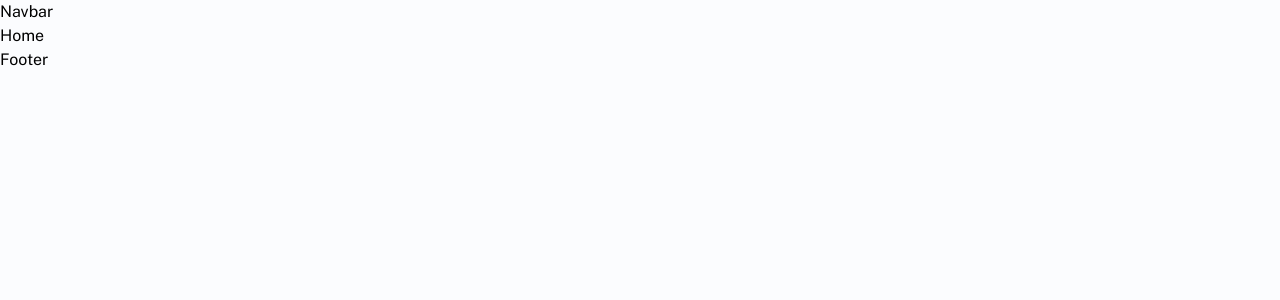
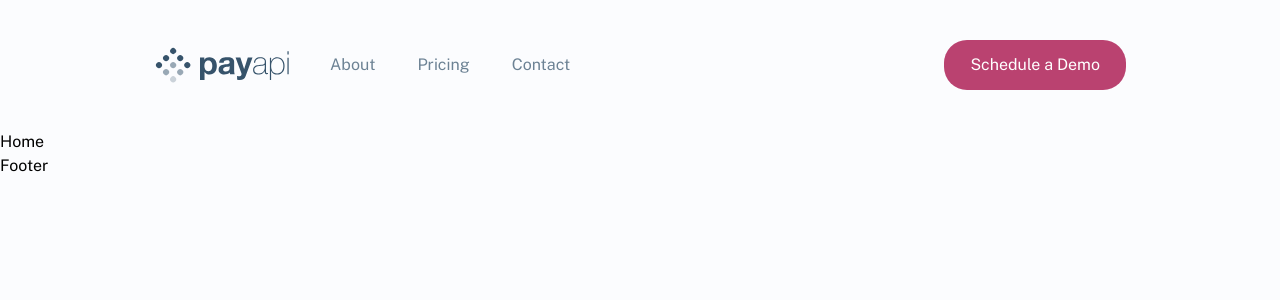
Before and after one commit to Silkiercomet/payapi-full-website-react, a React (Vite) app: page / in a window 1280 px wide. Shown: the top 300 px of the page. Built offline with nearby package versions, Linux system fonts and the light colour scheme.

Commit message:
navbar both viewports created

```diff
--- a/src/App.css
+++ /dev/null
@@ -1,57 +0,0 @@
-@import url("https://fonts.googleapis.com/css2?family=DM+Serif+Display&family=Public+Sans:wght@100;300;400;500;600;700;800;900&display=swap");
-/*
-  1. Use a more-intuitive box-sizing model.
-*/
-*, *::before, *::after {
-  box-sizing: border-box;
-}
-/*
-  2. Remove default margin
-*/
-* {
-  margin: 0;
-}
-/*
-  3. Allow percentage-based heights in the application
-*/
-html, body {
-  height: 100%;
-}
-/*
-  Typographic tweaks!
-  4. Add accessible line-height
-  5. Improve text rendering
-*/
-body {
-  line-height: 1.5;
-  -webkit-font-smoothing: antialiased;
-  font-family: "Public Sans",sans-serif;
-}
-/*
-  6. Improve media defaults
-*/
-img, picture, video, canvas, svg {
-  display: block;
-  max-width: 100%;
-}
-/*
-  7. Remove built-in form typography styles
-*/
-input, button, textarea, select {
-  font: inherit;
-}
-/*
-  8. Avoid text overflows
-*/
-p, h1, h2, h3, h4, h5, h6 {
-  overflow-wrap: break-word;
-}
-header, h1, h2, h3, h4, h5, h6 {
-  font-family: 'DM Serif Display', serif;
-}
-/*
-  9. Create a root stacking context
-*/
-#root, #__next {
-  isolation: isolate;
-}
--- a/src/App.jsx
+++ b/src/App.jsx
@@ -4,7 +4,6 @@ import {About, Home, Pricing, Contact} from "./pages"
 import Navbar from './components/Navbar';
 import Footer from './components/Footer';
 import NotFound from './components/NotFound';
-import './App.css'
 
 function App() {
 
--- /dev/null
+++ b/src/components/MobileMenu.jsx
@@ -0,0 +1,33 @@
+import style from './styles/mobileMenu.module.css'; // CSS file for styling
+import  Close  from "../assets/shared/mobile/close.svg";
+
+const MobileMenu = ({isMenuOpen, toggleMenu = f => f, handleNavigation = f => f}) => {
+
+
+  return (
+    <>
+      {/* Modal overlay */}
+      {isMenuOpen && (
+        <div className={style.modal_overlay} onClick={toggleMenu}>
+          {/* Mobile menu content */}
+          <div className={style.mobile_menu}>
+            {/* Menu items */}
+            <figure>
+                <img src={Close} alt="close icon for mobile menu" />
+            </figure>
+
+            <ul>
+              <li onClick={() => handleNavigation(1)}>Home</li>
+              <li onClick={() => handleNavigation(2)}>About</li>
+              <li onClick={() => handleNavigation(3)}>Pricing</li>
+              <li onClick={() => handleNavigation(4)}>Contact</li>
+              <li><button>Schedule a Demo</button></li>
+            </ul>
+          </div>
+        </div>
+      )}
+    </>
+  );
+};
+
+export default MobileMenu;
--- a/src/components/Navbar.jsx
+++ b/src/components/Navbar.jsx
@@ -1,9 +1,44 @@
-import React from 'react'
+import {useState} from 'react';
+import style from "./styles/nav.module.css";
+import  Logo  from "../assets/shared/desktop/logo.svg";
+import  Hamburguer  from "../assets/shared/mobile/menu.svg";
+import { useNavigate } from 'react-router-dom';
+import { handleRedirect } from '../utilities/utilities';
+import MobileMenu from './MobileMenu';
+import ScheduleBtn from './ScheduleBtn';
 
 const Navbar = () => {
+  const navigate = useNavigate();
+  const [isMenuOpen, setMenuOpen] = useState(false);
+  const toggleMenu = () => {
+    setMenuOpen(!isMenuOpen);
+  };
+  const handleNavigation = (page = 1) => {
+    handleRedirect(page, navigate)
+  }
   return (
-    <div>Navbar</div>
-  )
-}
+    <nav className={style.navbar}>
+      <div className={style.navbar__left}>
+        <figure onClick={() => handleRedirect(1 , navigate)}>
+          <img src={Logo} alt="payapi logo" />
+        </figure>
+        <ul className={style.navbar__left_desktop}>
+          <li onClick={() => handleNavigation(2)}>About</li>
+          <li onClick={() => handleNavigation(3)}>Pricing</li>
+          <li onClick={() => handleNavigation(4)}>Contact</li>
+        </ul>
+      </div>
+      <div className={style.navbar__right}>
+        <figure className={style.navbar__right_mobile} onClick={toggleMenu}>
+          <img src={Hamburguer} alt="mobile menu" />
+        </figure>
+        <div className={style.navbar__right_desktop}>
+        <ScheduleBtn />
+        </div>
+      </div>
+      {isMenuOpen && <MobileMenu isMenuOpen={isMenuOpen} toggleMenu={toggleMenu} handleNavigation={handleNavigation}/>}
+    </nav>
+  );
+};
 
-export default Navbar
+export default Navbar;
--- /dev/null
+++ b/src/components/ScheduleBtn.jsx
@@ -0,0 +1,9 @@
+import { useNavigate } from 'react-router-dom';
+const ScheduleBtn = () => {
+    const navigate = useNavigate();
+  return (
+    <button className='btn' onClick={() => navigate("/pricing")}>Schedule a Demo</button>
+  )
+}
+
+export default ScheduleBtn
--- /dev/null
+++ b/src/components/styles/mobileMenu.module.css
@@ -0,0 +1,67 @@
+/* Modal overlay */
+.modal_overlay {
+    position: fixed;
+    top: 0;
+    left: 0;
+    width: 100%;
+    height: 100%;
+    background-color: rgba(0, 0, 0, 0.6);
+    z-index: 100;
+    display: flex;
+    justify-content: flex-end;
+    align-items: center;
+  }
+
+  /* Mobile menu content */
+  .mobile_menu {
+    position: relative;
+    z-index: 99;
+    background-color: var(--darkgray);
+    color: white;
+    padding: 40px 20px;
+    width: 80%;
+    height: 100%;
+    max-width: 300px;
+    animation: slideIn 0.3s ease-in-out;
+  }
+  .mobile_menu figure{
+    display: flex;
+    padding-bottom: 25px;
+  }
+  .mobile_menu figure img{
+    margin-left: auto;
+    cursor: pointer;
+  }
+  /* Menu items */
+  .mobile_menu ul {
+    display: grid;
+    place-items: center;
+    gap: 15px;
+    list-style-type: none;
+    padding: 0;
+    margin: 0;
+    padding-top: 25px;
+    border-top: 1px solid white;
+  }
+
+  .mobile_menu li {
+    margin-bottom: 10px;
+    cursor: pointer;
+  }
+
+  /* Slide-in animation */
+  @keyframes slideIn {
+    from {
+      transform: translateX(100%);
+      opacity: 0;
+    }
+    to {
+      transform: translateX(0);
+      opacity: 1;
+    }
+  }
+  @media screen and (min-width:820px) {
+    .modal_overlay{
+        display: none;
+    }
+  }
--- /dev/null
+++ b/src/components/styles/nav.module.css
@@ -0,0 +1,49 @@
+.navbar__left_desktop, .navbar__right_desktop{
+    display: none;
+}
+.navbar{
+    position: relative;
+    display: flex;
+    justify-content: space-between;
+    align-items: center;
+    margin-block: 40px;
+    padding-inline: 24px;
+}
+.navbar__left figure, .navbar__right_mobile{
+    cursor: pointer;
+}
+@media screen and (min-width:820px) {
+    .navbar__left_desktop, .navbar__right_desktop{
+        display: flex;
+    }
+    .navbar__right_mobile{
+        display: none;
+    }
+    .navbar__left{
+        display: flex;
+        align-items: center;
+        gap: 25px;
+    }
+    .navbar__left_desktop{
+        list-style: none;
+        padding-left: 0;
+        color: var(--lightgray);
+    }
+    .navbar__left_desktop > *{
+        margin-right: 10px;
+        cursor: pointer;
+        border: 1px solid transparent;
+        padding: 2px 15px;
+        border-radius: 15px;
+        transition: 300ms ease-in-out;
+    }
+    .navbar__left_desktop > *:hover{
+        border-color: var(--pink);
+    }
+}
+@media screen and (min-width:1020px) {
+    .navbar{
+        max-width: 1020px;
+        margin-inline: auto;
+    }
+}
--- a/src/index.css
+++ b/src/index.css
@@ -63,3 +63,22 @@ header, h1, h2, h3, h4, h5, h6 {
 #root, #__next {
   isolation: isolate;
 }
+
+/* schedule btn component */
+
+.btn{
+  padding: 12px 25px;
+  color: white;
+  background-color: var(--pink);
+  border-radius: 23px;
+  border: 1px solid transparent;
+
+  transition: 300ms ease-in-out;
+  cursor: pointer;
+}
+.btn:hover{
+  color: var(--pink);
+  border-color: var(--pink);
+  background-color: transparent;
+}
+/* schedule btn component */
--- /dev/null
+++ b/src/utilities/utilities.jsx
@@ -0,0 +1,21 @@
+const handleRedirect = (i = 1, navigate = f => f) => {
+    switch (i) {
+      case 1:
+        navigate('/');
+        break;
+      case 2:
+        navigate('/about');
+        break;
+      case 3:
+        navigate('/pricing');
+        break;
+      case 4:
+        navigate('/contact');
+        break;
+      default:
+        navigate('/');
+        break;
+    }
+  };
+
+export {handleRedirect}
```
